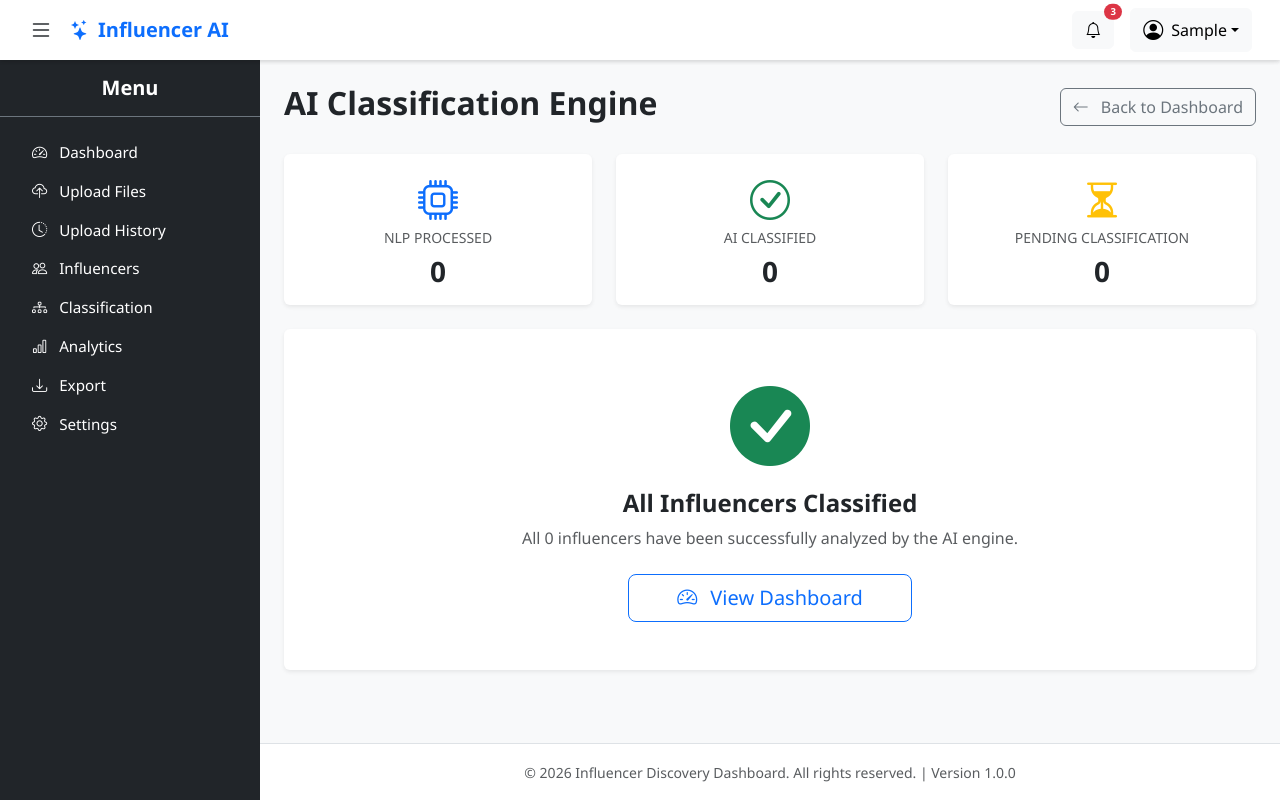
After one commit to SharmaVaibhav976531/AI-Influencer, a Django app: page /influencers/ai-classification/ in a window 1280 px wide. The commit adds this page. Run offline with Django 5.2, Linux system fonts and the light colour scheme; the visitor is signed in with stand-in values (Sample User, id 1); data that the repository does not hold is empty.

Commit message:
Implement OpenRouter AI classification module with environment configuration, AI metadata tracking, service refactoring, classification workflow, dashboard integration, routing, templates, and model enhancements

```diff
--- a/apps/influencers/urls.py
+++ b/apps/influencers/urls.py
@@ -5,4 +5,5 @@ app_name = 'influencers'
 
 urlpatterns = [
     path('nlp/', views.nlp_processing_view, name='nlp_dashboard'),
+    path('ai-classification/', views.ai_classification_view, name='ai_classification'),
 ]
--- a/apps/influencers/views.py
+++ b/apps/influencers/views.py
@@ -1,9 +1,15 @@
+import logging
 from django.shortcuts import render, redirect
 from django.contrib.auth.decorators import login_required
 from django.contrib import messages
 from django.db.models import Avg
-from .models import Influencer
-from .services import batch_process_nlp
+
+from apps.influencers.models import Influencer
+from apps.influencers.services import openrouter_service
+from apps.classification.models import Classification, SearchCriteria
+from .services import batch_process_nlp, openrouter_service
+
+logger = logging.getLogger(__name__)
 
 @login_required
 def nlp_processing_view(request):
@@ -28,3 +34,75 @@ def nlp_processing_view(request):
         'avg_score': round(avg_score, 2) if avg_score else 0,
     }
     return render(request, 'influencers/nlp_dashboard.html', context)
+
+
+@login_required
+def ai_classification_view(request):
+    if request.method == "POST":
+        messages.info(request, "Starting AI Classification. This may take a few minutes...")
+
+        # Fetch influencers with NLP data but no COMPLETED classification
+        influencers = Influencer.objects.filter(
+            upload__user=request.user,
+            nlp_processed_at__isnull=False
+        ).exclude(
+            classifications__status='COMPLETED'
+        ).distinct()
+
+        # Use the user's first active search criteria, or None for default
+        criteria = SearchCriteria.objects.filter(user=request.user, status='ACTIVE').first()
+
+        processed_count = 0
+        failed_count = 0
+
+        for inf in influencers.iterator():
+            try:
+                result = openrouter_service.classify_influencer(inf, criteria)
+
+                # Map AI recommendation string to Django Choice
+                ai_rec = result.get('recommendation', 'Maybe').upper().replace(' ', '_')
+                if ai_rec not in ['RECOMMEND', 'MAYBE', 'REJECT']:
+                    ai_rec = 'MAYBE'
+
+                Classification.objects.create(
+                    influencer=inf,
+                    search_criteria=criteria,
+                    overall_score=result.get('overall_score', 0),
+                    confidence_score=result.get('confidence_score', 0),
+                    language_match=(result.get('language') == inf.language_detected),
+                    orientation_match=(result.get('orientation') == 'Supportive'),
+                    niche_match=True,
+                    keyword_match=len(result.get('matched_keywords', [])) > 0,
+                    matched_keywords=result.get('matched_keywords', []),
+                    reason=result.get('reason', ''),
+                    recommendation=ai_rec,
+                    ai_response=result,
+                    status='COMPLETED',
+                    ai_model_name=result.get('ai_model_name', ''),
+                    processing_time_seconds=result.get('processing_time_seconds', 0),
+                    summary=result.get('summary', '')
+                )
+                processed_count += 1
+            except Exception as e:
+                logger.error(f"Failed to classify {inf.handle}: {e}")
+                Classification.objects.create(
+                    influencer=inf,
+                    search_criteria=criteria,
+                    status='FAILED',
+                    reason=str(e)
+                )
+                failed_count += 1
+
+        messages.success(request, f"AI Classification completed. Processed: {processed_count}, Failed: {failed_count}.")
+        return redirect('influencers:ai_classification')
+
+    total_nlp_processed = Influencer.objects.filter(upload__user=request.user, nlp_processed_at__isnull=False).count()
+    total_classified = Classification.objects.filter(influencer__upload__user=request.user, status='COMPLETED').count()
+    pending_count = total_nlp_processed - total_classified
+
+    context = {
+        'total_nlp_processed': total_nlp_processed,
+        'total_classified': total_classified,
+        'pending_count': pending_count,
+    }
+    return render(request, 'influencers/ai_classification.html', context)
--- /dev/null
+++ b/templates/influencers/ai_classification.html
@@ -0,0 +1,78 @@
+{% extends 'base/base.html' %}
+
+{% block title %}AI Classification | Influencer Discovery Dashboard{% endblock %}
+
+{% block content %}
+<div class="d-flex justify-content-between align-items-center mb-4">
+    <h2 class="fw-bold">AI Classification Engine</h2>
+    <a href="{% url 'dashboard:home' %}" class="btn btn-outline-secondary">
+        <i class="bi bi-arrow-left me-2"></i> Back to Dashboard
+    </a>
+</div>
+
+<div class="row g-4 mb-4">
+    <div class="col-md-4">
+        <div class="card border-0 shadow-sm h-100">
+            <div class="card-body text-center">
+                <i class="bi bi-cpu text-primary fs-1 mb-2"></i>
+                <h6 class="text-muted small text-uppercase">NLP Processed</h6>
+                <h3 class="fw-bold mb-0">{{ total_nlp_processed }}</h3>
+            </div>
+        </div>
+    </div>
+    <div class="col-md-4">
+        <div class="card border-0 shadow-sm h-100">
+            <div class="card-body text-center">
+                <i class="bi bi-check-circle text-success fs-1 mb-2"></i>
+                <h6 class="text-muted small text-uppercase">AI Classified</h6>
+                <h3 class="fw-bold mb-0">{{ total_classified }}</h3>
+            </div>
+        </div>
+    </div>
+    <div class="col-md-4">
+        <div class="card border-0 shadow-sm h-100">
+            <div class="card-body text-center">
+                <i class="bi bi-hourglass-split text-warning fs-1 mb-2"></i>
+                <h6 class="text-muted small text-uppercase">Pending Classification</h6>
+                <h3 class="fw-bold mb-0">{{ pending_count }}</h3>
+            </div>
+        </div>
+    </div>
+</div>
+
+<div class="card border-0 shadow-sm">
+    <div class="card-body p-5 text-center">
+        {% if pending_count > 0 %}
+            <div class="mb-4">
+                <i class="bi bi-stars text-primary display-1"></i>
+                <h4 class="mt-3 fw-bold">Ready for AI Analysis</h4>
+                <p class="text-muted">
+                    There are {{ pending_count }} influencers ready for OpenRouter AI classification.
+                    This will evaluate language, orientation, niche, and generate an overall relevance score.
+                </p>
+                <div class="alert alert-info d-inline-block text-start mt-2">
+                    <i class="bi bi-info-circle me-2"></i>
+                    <strong>Note:</strong> Processing is sequential. Large batches may take several minutes.
+               3</div>
+            </div>
+            <form method="post">
+                {% csrf_token %}
+                <button type="submit" class="btn btn-primary btn-lg px-5">
+                    <i class="bi bi-play-fill me-2"></i> Start AI Classification
+                </button>
+            </form>
+        {% else %}
+            <div class="mb-4">
+                <i class="bi bi-check-circle-fill text-success display-1"></i>
+                <h4 class="mt-3 fw-bold">All Influencers Classified</h4>
+                <p class="text-muted">
+                    All {{ total_nlp_processed }} influencers have been successfully analyzed by the AI engine.
+                </p>
+            </div>
+            <a href="{% url 'dashboard:home' %}" class="btn btn-outline-primary btn-lg px-5">
+                <i class="bi bi-speedometer2 me-2"></i> View Dashboard
+            </a>
+        {% endif %}
+    </div>
+</div>
+{% endblock %}
```
Also changed, not shown: apps/classification/models.py (+8 -0 lines), apps/influencers/services/__init__.py (added, +8 -0 lines), apps/influencers/services/nlp_service.py (renamed from apps/influencers/services.py, +3 -11 lines), apps/influencers/services/openrouter_service.py (added, +65 -0 lines), apps/influencers/services/prompt_builder.py (added, +68 -0 lines), apps/influencers/services/response_parser.py (added, +28 -0 lines), config/settings.py (+9 -0 lines), templates/dashboard/home.html (+22 -1 lines), apps/classification/migrations/0002_classification_ai_model_name_and_more.py (added), 1 other file.
